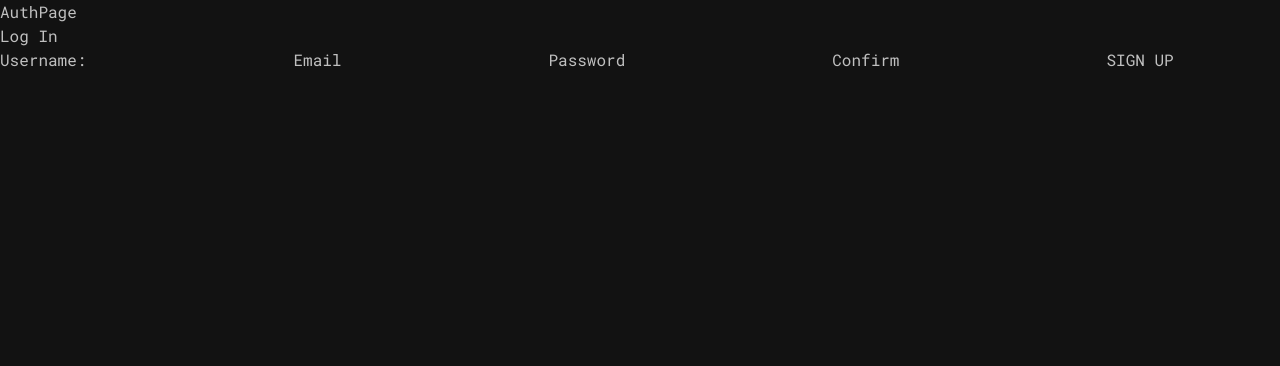
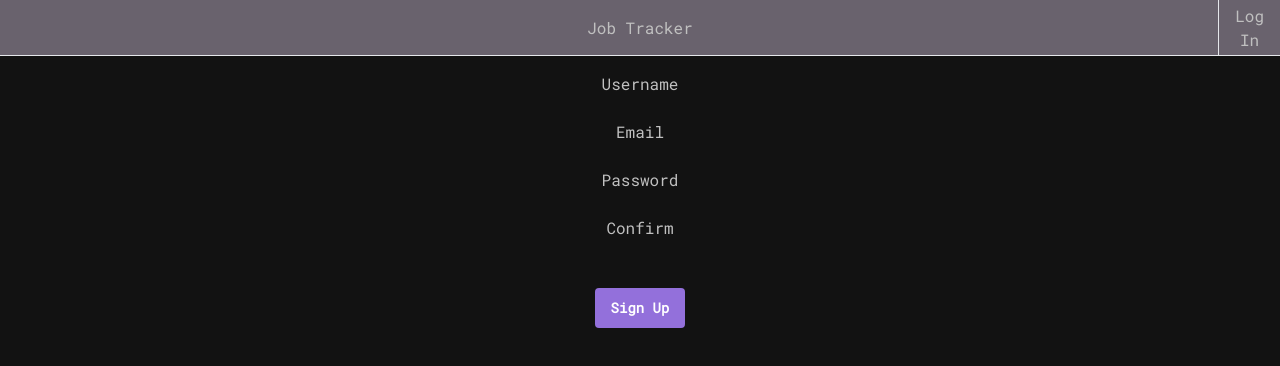
Before and after one commit to chasehaye/job_tracker, a React (Vite) app in the folder app_tracker/: page /tech in a window 1280 px wide. Both pictures are taken after a click on the button "Sign Up". Shown: the top 366 px of the page. Built offline with nearby package versions, Linux system fonts and the light colour scheme.

Commit message:
login/signup

```diff
--- a/app_tracker/src/AuthorizationPage.jsx
+++ b/app_tracker/src/AuthorizationPage.jsx
@@ -6,8 +6,23 @@ const Authorization = ({ setUser}) => {
   const [showSignUp, setShowSignUp] = useState(false);
   return (
     <main>
-      <h1>AuthPage</h1>
-      <button onClick={() => setShowSignUp(!showSignUp)}>{showSignUp ? 'Log In' : 'Sign Up'}</button>
+      <div className='flex justify-evenly items-center p-4 bg-C1 border-b h-14 mb-4 '>
+        <div className='flex-1'>
+
+        </div>
+        <div className='flex-1'>
+          <h1 className='flex-1 text-center'>Job Tracker</h1>
+        </div>
+        <div className='flex-1 text-right '>
+          <button className='border-l h-14 pl-4' onClick={() => setShowSignUp(!showSignUp)}>
+            {showSignUp ?
+            <span className="block">Log<br />In</span>
+            :
+            <span className='block'>Sign<br />Up</span>
+            }
+          </button>
+        </div>
+      </div>
       { showSignUp ?
           <SignUp setUser={setUser} />
           :
--- a/app_tracker/src/components/FormComponent/LoginForm.jsx
+++ b/app_tracker/src/components/FormComponent/LoginForm.jsx
@@ -28,17 +28,23 @@ export default function LoginForm({ setUser }) {
   }
 
   return (
-    <div>
-      <div className="form-container">
+    <>
+      <div >
         <form autoComplete="off" onSubmit={handleSubmit}>
-          <label>Email</label>
-          <input type="text" name="email" value={credentials.email} onChange={handleChange} required />
-          <label>Password</label>
-          <input type="password" name="password" value={credentials.password} onChange={handleChange} required />
-          <button type="submit">LOG IN</button>
+          <div className='flex flex-col max-w-60 m-auto'>
+            <label className='text-center'>Email</label>
+            <input type="text" name="email" value={credentials.email} onChange={handleChange} required />
+
+            <label className='text-center'>Password</label>
+            <input type="password" name="password" value={credentials.password} onChange={handleChange} required />
+
+            <div className="mx-auto pt-4">
+              <button className="bg-C3 text-white py-1 px-4 rounded text-sm hover:bg-C8 mt-2 h-10 font-bold">Login</button>
+            </div>
+          </div>
         </form>
       </div>
       <p className="error-message">&nbsp;{error}</p>
-    </div>
+    </>
   );
 }
--- a/app_tracker/src/components/FormComponent/SignUpForm.jsx
+++ b/app_tracker/src/components/FormComponent/SignUpForm.jsx
@@ -39,22 +39,30 @@ export default class SignUpForm extends Component {
  render() {
   const disable = this.state.password !== this.state.confirm;
   return (
-    <div>
-      <div className="form-container">
+    <>
+      <div>
         <form autoComplete="off" onSubmit={this.handleSubmit}>
-          <label>Username:</label>
-          <input type="text" name="name" value={this.state.name} onChange={this.handleChange} required />
-          <label>Email</label>
-          <input type="email" name="email" value={this.state.email} onChange={this.handleChange} required />
-          <label>Password</label>
-          <input type="password" name="password" value={this.state.password} onChange={this.handleChange} required />
-          <label>Confirm</label>
-          <input type="password" name="confirm" value={this.state.confirm} onChange={this.handleChange} required />
-          <button type="submit" disabled={disable}>SIGN UP</button>
+          <div className='flex flex-col max-w-60 m-auto'>
+            <label className='text-center'>Username</label>
+            <input type="text" name="name" value={this.state.name} onChange={this.handleChange} required />
+
+            <label className='text-center'>Email</label>
+            <input type="email" name="email" value={this.state.email} onChange={this.handleChange} required />
+
+            <label className='text-center'>Password</label>
+            <input type="password" name="password" value={this.state.password} onChange={this.handleChange} required />
+
+            <label className='text-center'>Confirm</label>
+            <input type="password" name="confirm" value={this.state.confirm} onChange={this.handleChange} required />
+
+            <div className="mx-auto pt-4">
+              <button className="bg-C3 text-white py-1 px-4 rounded text-sm hover:bg-C8 mt-2 h-10 font-bold">Sign Up</button>
+            </div>
+          </div>
         </form>
       </div>
       <p className="error-message">&nbsp;{this.state.error}</p>
-    </div>
+    </>
   );
 }
 }
```
